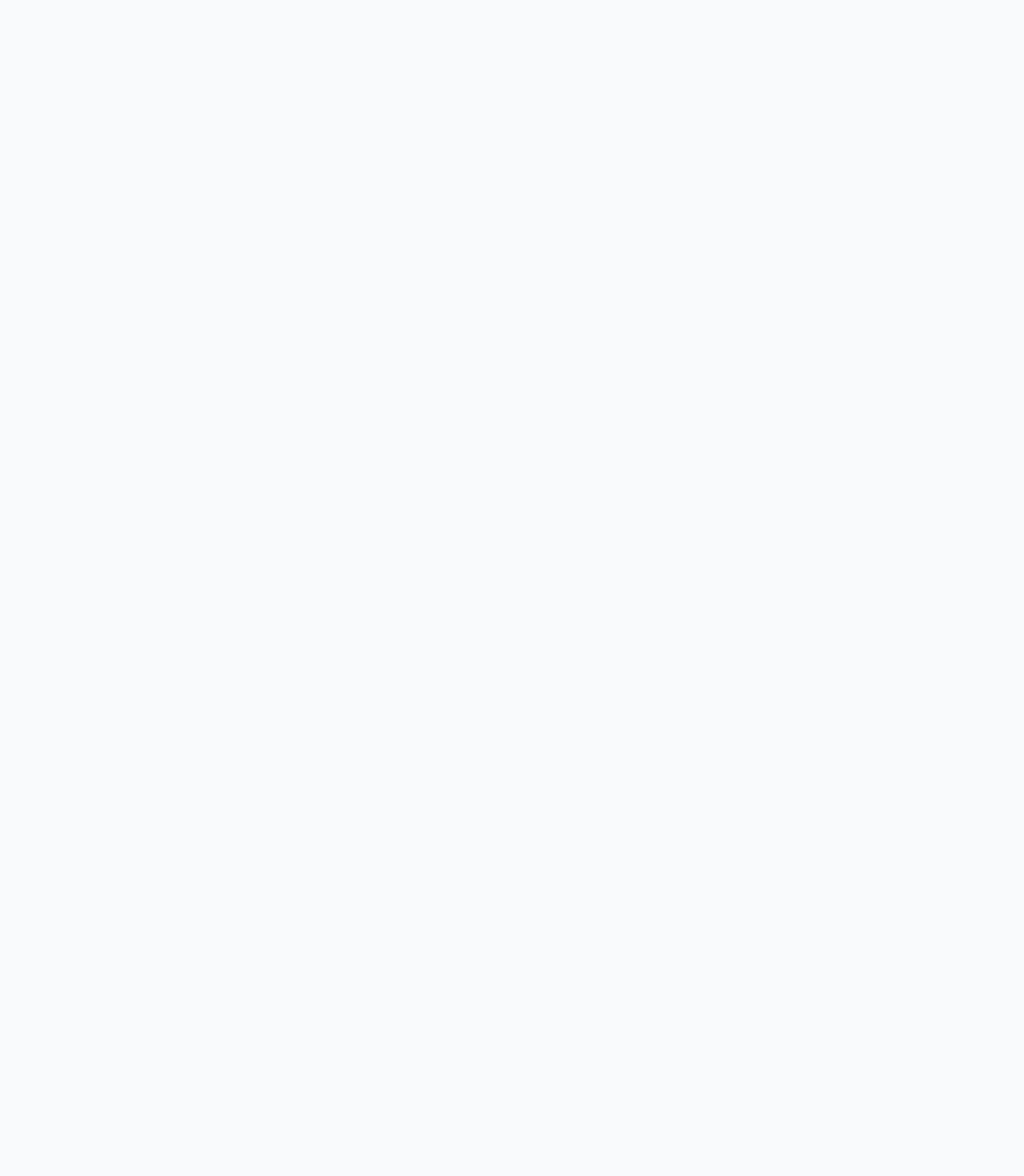
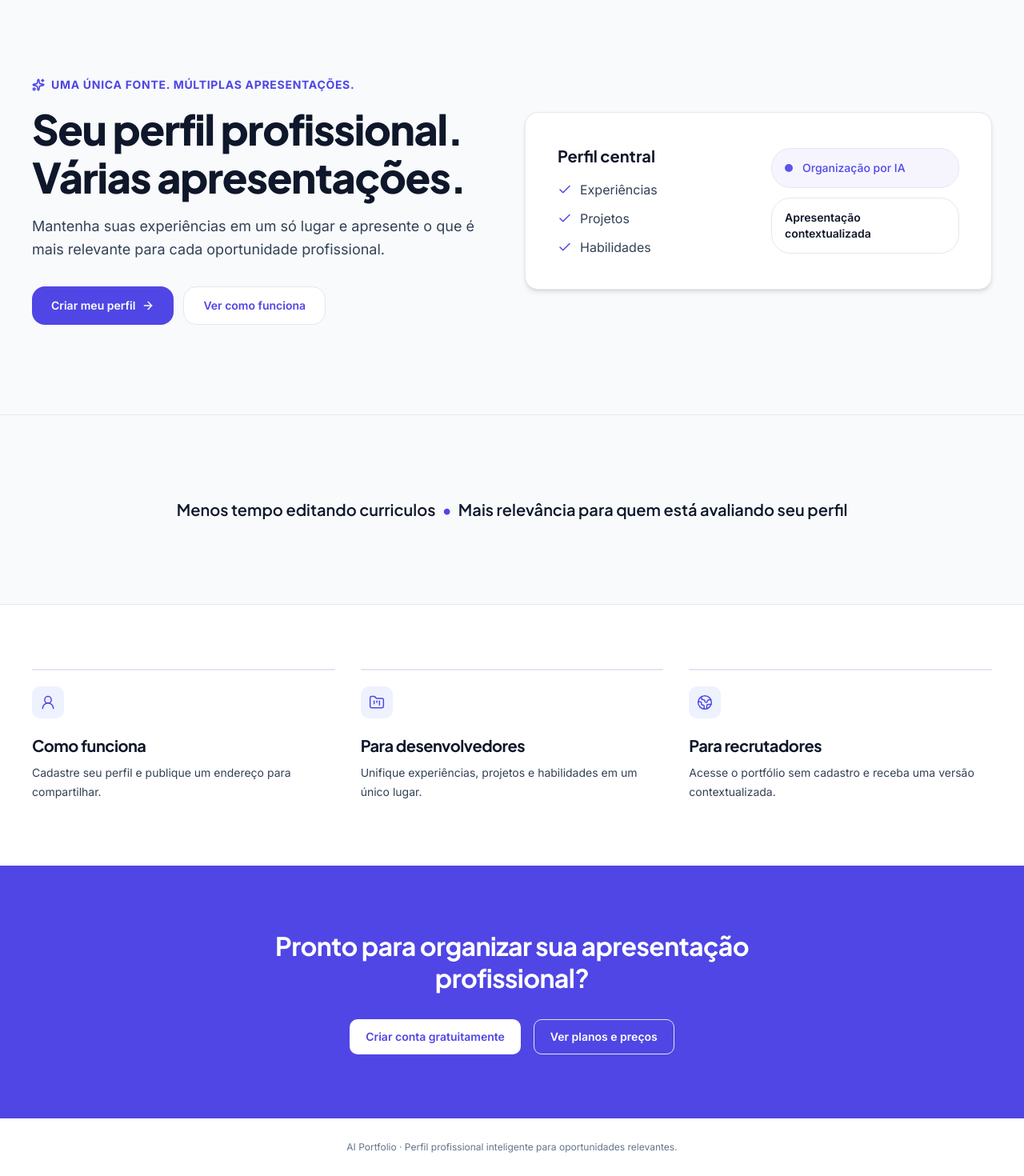
Before and after one commit to William-vale/AIPortfolio, a Next.js app: page / in a window 1280 px wide. Shown: the part 84-1554 px from the top of the page at 80% size. Before the commit the page ends 800 px from the top, so only its background shows below. Built offline with nearby package versions, Linux system fonts and the light colour scheme.

Commit message:
Finalizada a landing-page do produto

```diff
--- a/src/modules/publicacao/ui/landing-page.tsx
+++ b/src/modules/publicacao/ui/landing-page.tsx
@@ -7,12 +7,12 @@ const features = [
     {
         icon: UserRound,
         title: 'Como funciona',
-        text: 'Cadastre seu perfil uma vez e publique um endereço público para compartilhar.',
+        text: 'Cadastre seu perfil e publique um endereço para compartilhar.',
     },
     {
         icon: FolderKanban,
         title: 'Para desenvolvedores',
-        text: 'Centralize experiências, projetos e habilidades em um único lugar.',
+        text: 'Unifique experiências, projetos e habilidades em um único lugar.',
     },
     {
         icon: Globe2,
@@ -22,7 +22,7 @@ const features = [
 ]
 
 export default function Home() {
-    const [menuOpen, setmenuOpen] = useState(false);
+    const [menuOpen, setMenuOpen] = useState(false);
     const menuLabel = menuOpen ? 'Fechar menu' : 'Abrir menu';
 
     return (
@@ -43,13 +43,120 @@ export default function Home() {
                 </div>
                 {menuOpen && (
                     <nav className="flex flex-col gap-4 border-t border-border px-5 py-5 text-sm font-medium md:hidden" arial-label="Navegação móvel">
-                        <a href="#entrar" className="font-semibold text-primary hover:text-dark">Entrar</a>
-                        <a href="#precos" className="trasition-colors hover:text-primary">Preços</a>
-                        <a href="#entrar" className="font-semibold text-primary hover:text-dark">Entrar</a>
-
+                        <a href="#como-funciona" onClick={() => setMenuOpen(false)}>Como Funciona</a>
+                        <a href="#precos" onClick={() => setMenuOpen(false)}>Preços</a>
+                        <a href="#entrar" onClick={() => setMenuOpen(false)}>Entrar</a>
                     </nav>
                 )}
             </header>
+
+            <section id="inicio" className="bg-app px-4 py-12 sm:px-6 sm:py-16 md:py-20 lg:px-8 lg:py-24 xl:py-28">
+                <div className="mx-auto max-w-[1200px] grid grid-cols-1 gap-8 md:gap-12 lg:grid-cols-2 lg:gap-8 items-center">
+                    <div className="flex flex-col text-left max-w-2xl mx-auto lg:mx-0">
+                        <p className="mb-4 inline-flex items-center gap-2 text-xs font-bold uppercase tracking-wider text-primary sm:text-sm">
+                            <Sparkles size={16} strokeWidth={2.5} aria-hidden="true" className="shrink-0" />
+                            Uma única fonte. Múltiplas apresentações.
+                        </p>
+
+                        <h1 className="font-heading text-3xl font-extrabold leading-[1.15] tracking-tight text-foreground sm:text-4xl md:text-5xl lg:text-[52px]">
+                            Seu perfil profissional. <br className="hidden sm:inline" /> Várias apresentações.
+                        </h1>
+
+                        <p className="mt-4 text-base leading-relaxed text-secondary sm:text-lg">
+                            Mantenha suas experiências em um só lugar e apresente o que é mais relevante para cada oportunidade profissional.
+                        </p>
+                        <div className="mt-8 flex flex-col gap-3 sm:flex-row sm:items-center">
+                            <a href="#criar" className="inline-flex h-12 items-center justify-center gap-2 rounded-lg bg-primary px-6 text-sm font-semibold text-primary-foreground transition-all hover:opacity-90 active:scale-[0.98] focus-visible:outline focus-visible:outline-2 focus-visible:outline-offset-2 focus-visible:outline-primary w-full sm:w-auto">
+                                Criar meu perfil <ArrowRight size={16} aria-hidden="true" />
+                            </a>
+                            <a href="#como-funciona" className="inline-flex h-12 items-center justify-center rounded-lg border border-border bg-surface px-6 text-sm font-semibold text-primary transition-all hover:bg-muted active:scale-[0.98] focus-visible:outline focus-visible:outline-2 focus-visible:outline-offset-2 focus-visible:outline-primary w-full sm:w-auto">
+                                Ver como funciona
+                            </a>
+                        </div>
+                    </div>
+
+                    {/* Card de Visualização Lateral (Ordem 2 no Mobile e Desktop) */}
+                    <div className="w-full max-w-2xl mx-auto lg:mx-0 rounded-2xl border border-border bg-surface p-5 shadow-md sm:p-8 lg:p-10">
+                        {/* Interno do Card: Grid muda de 1 para 2 colunas a partir de 'sm' */}
+                        <div className="grid grid-cols-1 gap-6 sm:grid-cols-2 sm:gap-8 items-center">
+
+                            {/* Lista de Recursos */}
+                            <div className="flex flex-col">
+                                <h3 className="font-heading text-lg font-bold text-foreground sm:text-xl">
+                                    Perfil central
+                                </h3>
+                                <ul className="mt-4 space-y-3 text-sm text-secondary sm:text-base">
+                                    <li className="flex items-center gap-2.5">
+                                        <Check size={18} className="text-primary shrink-0" aria-hidden="true" /> Experiências
+                                    </li>
+                                    <li className="flex items-center gap-2.5">
+                                        <Check size={18} className="text-primary shrink-0" aria-hidden="true" /> Projetos
+                                    </li>
+                                    <li className="flex items-center gap-2.5">
+                                        <Check size={18} className="text-primary shrink-0" aria-hidden="true" /> Habilidades
+                                    </li>
+                                </ul>
+                            </div>
+
+                            {/* Badges do Sistema */}
+                            <div className="flex flex-col gap-3">
+                                <div className="rounded-xl border border-primary/20 bg-primary/5 px-4 py-3.5 text-sm font-medium text-primary flex items-center gap-3 dynamic-badge">
+                                    <span className="h-2.5 w-2.5 rounded-full bg-primary animate-pulse shrink-0" />
+                                    Organização por IA
+                                </div>
+                                <div className="rounded-xl border border-border bg-muted px-4 py-3.5 text-sm font-semibold text-foreground">
+                                    Apresentação contextualizada
+                                </div>
+                            </div>
+
+                        </div>
+                    </div>
+
+                </div>
+            </section>
+
+
+            <section className="border-y border-border bg-tint px-20 py-26 sm:px-8 lg:px-10">
+                <p className="mx-auto max-w-[1200px] text-center font-heading text-lg font-semibold text-foreground sm:text-xl">
+                    Menos tempo editando curriculos
+                    <span className="mx-2 text-primary">•</span>
+                    Mais relevância para quem está avaliando seu perfil
+                </p>
+            </section>
+
+            <section id="como-funciona" className="bg-surface px-5 py-16 sm:px-8 sm:py-20 lg:px-10">
+                <div className="mx-auto grid max-w-[1200px] gap-10 md:grid-cols-3 md:gap-8">
+                    {features.map(({ icon: Icon, title, text }) => (
+                        <article key={title} className="border-t-2 border-primary-soft pt-5">
+                            <div className="mb-5 flex h-10 w-10 items-center justify-center rounded-md bg-primary-pale text-primary" aria-hidden="true">
+                                <Icon size={20} strokeWidth={1.8} />
+                            </div>
+                            <h2 className="font-heading text-xl font-bold tracking-tight">{title}</h2>
+                            <p className="mt-2 text-sm leading-6 text-secondary">{text}</p>
+                        </article>
+                    ))}
+                </div>
+            </section>
+
+            <section id="criar" className="bg-primary px-5 py-16 text-center text-primary-foreground sm:px-8 sm:py-20 lg:px-10">
+                <div className="mx-auto max-w-[760px]">
+                    <h2 className="font-heading text-[26px] font-bold leading-tight tracking-[-0.02em] sm:text-[32px]">
+                        Pronto para organizar sua apresentação profissional?
+                    </h2>
+                    <div className="mt-8 flex flex-wrap items-center justify-center gap-4">
+                        <a href="#entrar" className="inline-flex h-11 items-center justify-center rounded-md bg-surface px-5 text-sm font-semibold text-primary transition-colors hover:bg-primary-pale focus-visible:outline-2 focus-visible:outline-offset-2 focus-visible:outline-surface">
+                            Criar conta gratuitamente
+                        </a>
+                        <a href="#precos" className="inline-flex h-11 items-center justify-center rounded-md border border-surface px-5 text-sm font-semibold text-surface transition-colors hover:bg-surface/10 focus-visible:outline-2 focus-visible:outline-offset-2 focus-visible:outline-surface">
+                            Ver planos e preços
+                        </a>
+                    </div>
+                </div>
+            </section>
+
+            <footer id="precos" className="bg-surface px-5 py-7 text-center text-xs text-muted-foreground sm:px-8">
+                <p>AI Portfolio · Perfil profissional inteligente para oportunidades relevantes.</p>
+            </footer>
         </main>
     )
 }
```
